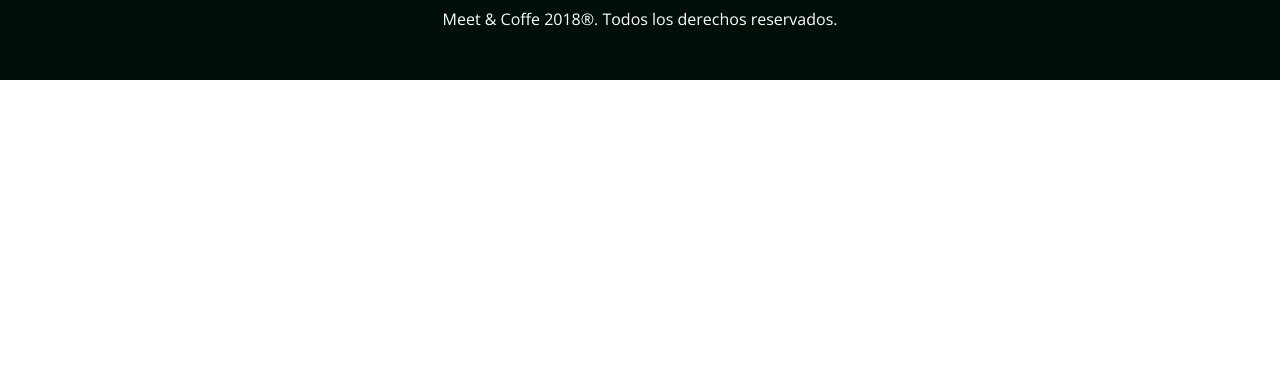
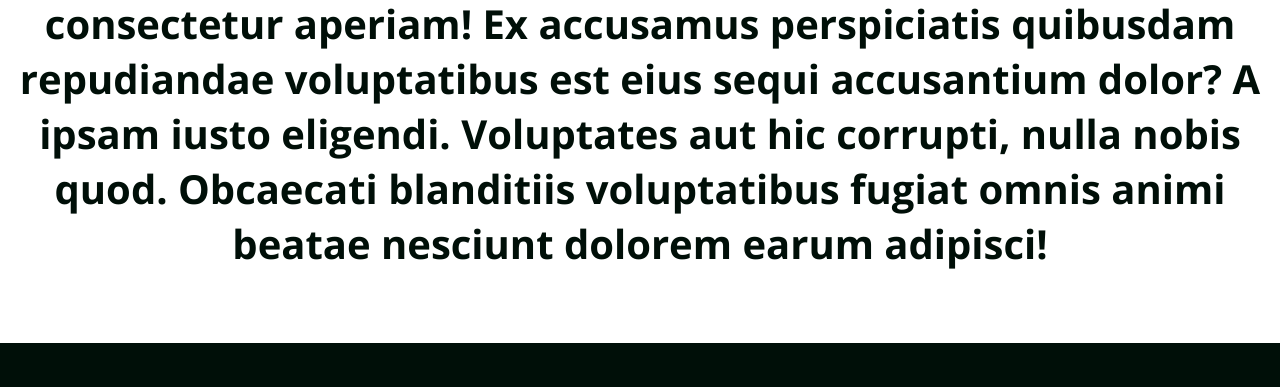
Before and after one commit to GIODIROSA/meet-coffee, a plain HTML site: page index.html in a window 1280 px wide. Shown: the part 2041-2428 px from the top of the page. Before the commit the page ends 2121 px from the top, so only its background shows below. Drawn offline with nearby package versions, Linux system fonts and the light colour scheme.

Commit message:
added new text to he index of meet&coffee

```diff
--- a/index.html
+++ b/index.html
@@ -115,6 +115,9 @@
         </h3>
       </article>
     </section>
+    <section>
+      <h2>Lorem ipsum dolor sit amet consectetur adipisicing elit. Deserunt consequatur excepturi voluptate debitis ipsa officia consectetur aperiam! Ex accusamus perspiciatis quibusdam repudiandae voluptatibus est eius sequi accusantium dolor? A ipsam iusto eligendi. Voluptates aut hic corrupti, nulla nobis quod. Obcaecati blanditiis voluptatibus fugiat omnis animi beatae nesciunt dolorem earum adipisci!</h2>
+    </section>
     <footer id="contacto" class="oscuro">
       <a href="https://github.com/"><i class="fab fa-github fa-3x"></i></a>
       <a href="https://twitter.com/explore"
```
